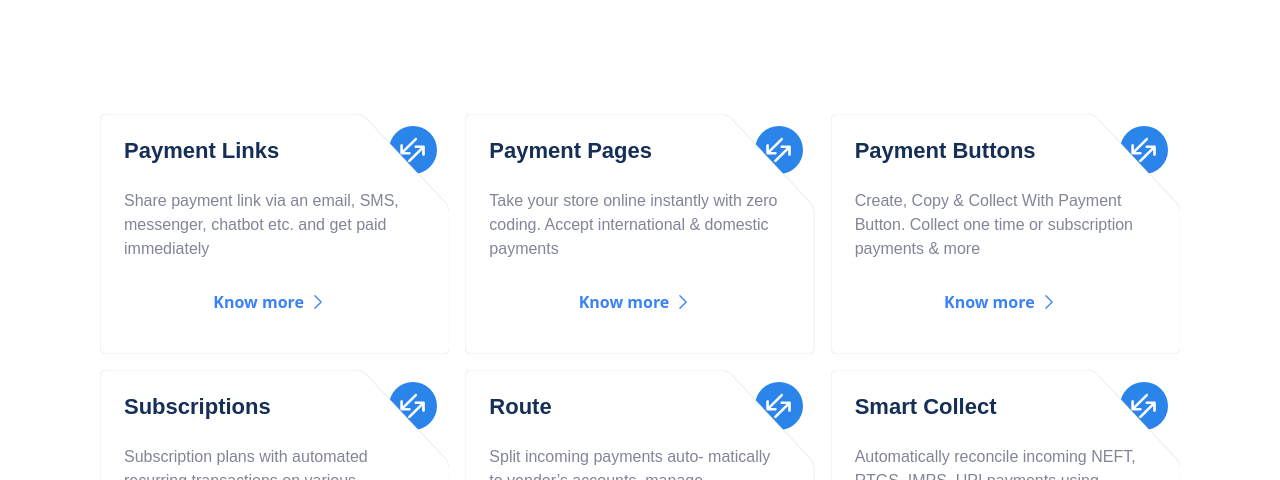
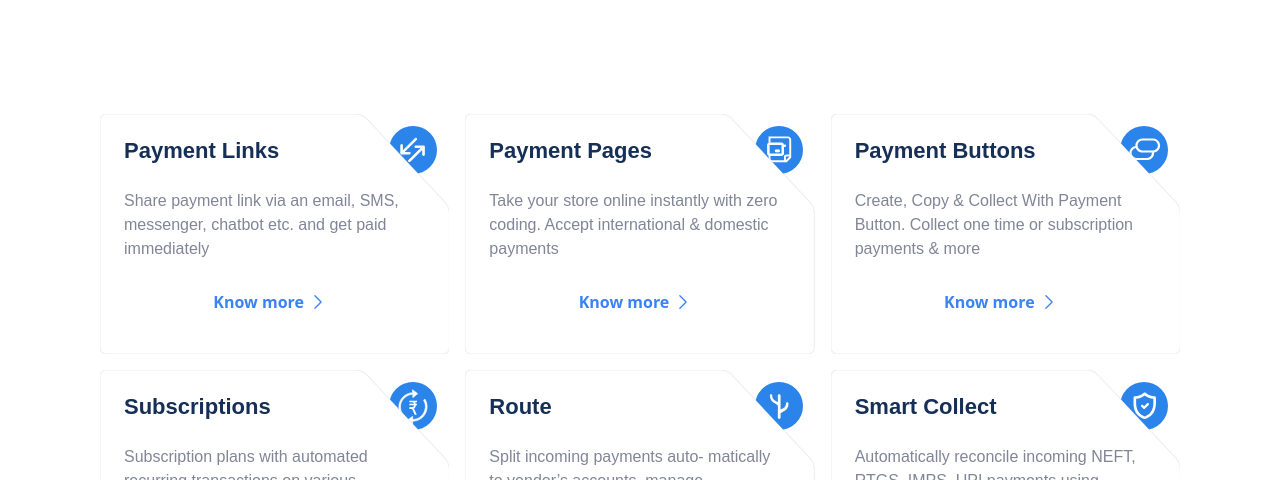
Before and after one commit to satishnikale/razorpay-clone, a React (Vite) app: page / in a window 1280 px wide. Shown: the part 1500-1980 px from the top of the page. Built offline with nearby package versions, Linux system fonts and the light colour scheme.

Commit message:
Change icons

```diff
--- a/src/components/ui/CardSection.tsx
+++ b/src/components/ui/CardSection.tsx
@@ -52,7 +52,7 @@ export const CardSection = () => {
 
             <img
                 className="bg-lightBlue absolute right-3 top-3 w-12 h-12 rounded-full z-[8] trasition-all duration-200"
-                src="src/assets/images/payment-link-icon.svg" alt="" />
+                src="src/assets/images/payment-pages-icon.svg" alt="" />
             <svg
                 viewBox="0 0 349.32501220703125 225"
                 xmlns="http://www.w3.org/2000/svg"
@@ -99,7 +99,7 @@ export const CardSection = () => {
 
             <img
                 className="bg-lightBlue absolute right-3 top-3 w-12 h-12 rounded-full z-[8] trasition-all duration-200"
-                src="src/assets/images/payment-link-icon.svg" alt="" />
+                src="src/assets/images/payment-buttons-icon.svg" alt="" />
             <svg
                 viewBox="0 0 349.32501220703125 225"
                 xmlns="http://www.w3.org/2000/svg"
@@ -146,7 +146,7 @@ export const CardSection = () => {
 
             <img
                 className="bg-lightBlue absolute right-3 top-3 w-12 h-12 rounded-full z-[8] trasition-all duration-200"
-                src="src/assets/images/payment-link-icon.svg" alt="" />
+                src="src/assets/images/subscriptions-icon.svg" alt="" />
             <svg
                 viewBox="0 0 349.32501220703125 225"
                 xmlns="http://www.w3.org/2000/svg"
@@ -192,7 +192,7 @@ export const CardSection = () => {
 
             <img
                 className="bg-lightBlue absolute right-3 top-3 w-12 h-12 rounded-full z-[8] trasition-all duration-200"
-                src="src/assets/images/payment-link-icon.svg" alt="" />
+                src="src/assets/images/route-icon.svg" alt="" />
             <svg
                 viewBox="0 0 349.32501220703125 225"
                 xmlns="http://www.w3.org/2000/svg"
@@ -238,7 +238,7 @@ export const CardSection = () => {
 
             <img
                 className="bg-lightBlue absolute right-3 top-3 w-12 h-12 rounded-full z-[8] trasition-all duration-200"
-                src="src/assets/images/payment-link-icon.svg" alt="" />
+                src="src/assets/images/smart-collect-icon.svg" alt="" />
             <svg
                 viewBox="0 0 349.32501220703125 225"
                 xmlns="http://www.w3.org/2000/svg"
--- a/src/components/ui/FooterSection.tsx
+++ b/src/components/ui/FooterSection.tsx
@@ -1,3 +1,5 @@
+import { RightIcon } from "../../icons/RightIcon";
+
 export const Footer = () => {
   return (
     <div className="bg-blue-50">
@@ -43,7 +45,16 @@ export const Footer = () => {
             </h2>
 
             {/* butotn  */}
-            <div className="h-20 w-full bg-red-400"></div>
+            <div className="h-10 my-6 w-full flex">
+            <input className="appearance-none border rounded py-2 px-3 text-gray-700 leading-tight focus:outline-blue-600" id="username" type="text" placeholder="Your Email"
+
+            />
+            {/* <button className="flex justify-center items-center gap-1 text-lightBlue font-mullish font-bold text-sm">
+                Subscribe
+                <RightIcon />
+            </button>  */}
+
+            </div>
 
             <div className="flex justify-between items-center">
               <img
```
